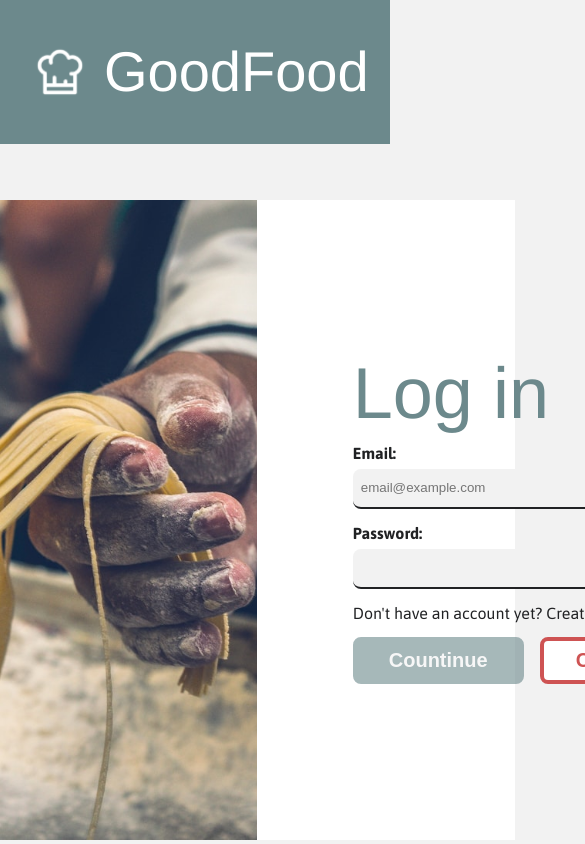
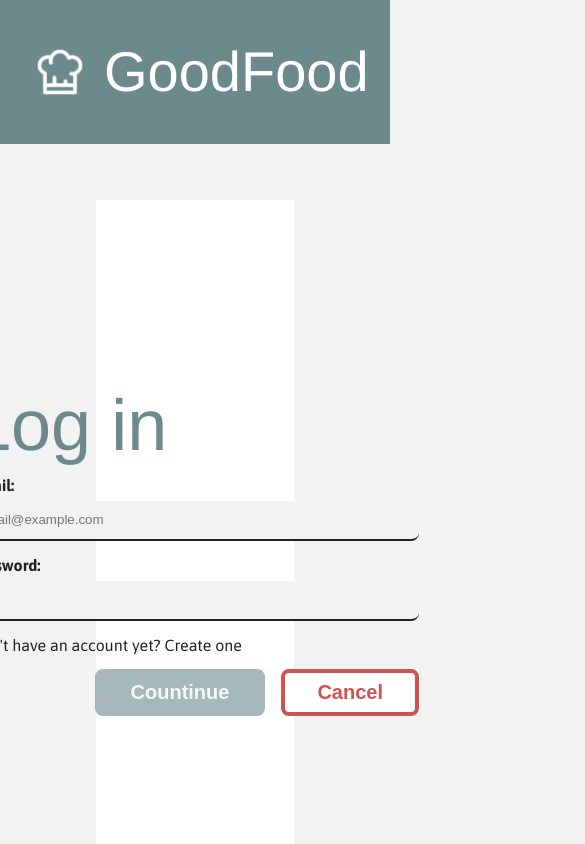
Before and after one commit to avilrod3004/Proyecto4_GoodFood, a React (Vite) app: page /login in a window 390 px wide. Shown: the top 844 px of the page, 585 px wide, since content can reach past the window. Built offline with nearby package versions, Linux system fonts and the light colour scheme; no server answers; grey boxes are pictures that could not be loaded; a web font is replaced by a local one.

Commit message:
responsive login...

```diff
--- a/src/pages/Login.jsx
+++ b/src/pages/Login.jsx
@@ -7,6 +7,7 @@ import {validateEmail} from "../utils/ValidateForms.jsx";
 import {ToastContainer} from "react-toastify";
 import {notifyError} from "../utils/Toast.jsx";
 import LoginImagen from "../assets/img_login.jpeg"
+import {ThemeContext} from "../context/ThemeContext.jsx";
 
 /**
  * Componente que muestra el formulario de inicio de sesión
@@ -32,6 +33,7 @@ const Login = () => {
     const [disabledSubmit, setDisabledSubmit] = useState(true);
 
     const {user} = useContext(UserContext);
+    const {theme, toggleTheme} = useContext(ThemeContext);
     const navigate = useNavigate();
 
     /**
@@ -131,7 +133,7 @@ const Login = () => {
             navigate("/profile");
         } catch (error) {
             setLoading(false);
-            notifyError("An error has occurred. Please try again later.", "light")
+            notifyError("An error has occurred. Please try again later.", theme)
         }
     };
 
--- a/src/sass/views/_login.scss
+++ b/src/sass/views/_login.scss
@@ -2,8 +2,10 @@
   display: flex;
   align-items: center;
   justify-content: center;
+  flex-wrap: wrap;
 
-  @include padding(3.5rem, 3.5rem, 2rem, 2rem);
+  @include padding(3.5rem, 3.5rem, 6rem, 6rem);
+  min-height: 80vh;
 }
 
 .login__ventana-login {
@@ -20,18 +22,78 @@
   object-fit: cover;
 }
 
+@media (max-width: 1478px) {
+  .ventana-login__imagen {
+    width: 35rem;
+  }
+
+  .ventana-login__formulario-login {
+    width: 35rem;
+  }
+}
+
+@media (max-width: 1318px) {
+  .ventana-login__imagen {
+    width: 30rem;
+  }
+
+  .ventana-login__formulario-login {
+    width: 30rem;
+    @include padding(4rem, 4rem, 4rem, 4rem);
+  }
+}
+
+@media (max-width: 1174px) {
+  .login__ventana-login {
+    flex-direction: column;
+  }
+
+  .ventana-login__imagen {
+    display: none;
+  }
+}
+
+@media (max-width: 720px) {
+  .ventana-login__formulario-login {
+    width: 35rem;
+    @include padding(2rem, 2rem, 2rem, 2rem);
+  }
+}
+
+@media (max-width: 686px) {
+
+  .ventana-login__formulario-login {
+    width: 25rem;
+    @include padding(4rem, 4rem, 4rem, 4rem);
+  }
+}
+
+@media (max-width: 540px) {
+
+  .login__ventana-login {
+    width: 100%;
+    @include padding(2rem, 2rem, 2rem, 2rem);
+  }
+
+  .ventana-login__formulario-login {
+    width: 100%;
+  }
+}
+
 
 /* --- FORMULARIO --- */
 
 .ventana-login__formulario-login {
+  height: 40rem;
   width: 40rem;
 
   display: flex;
   flex-direction: column;
+  justify-content: center;
   gap: 1rem;
   align-items: start;
 
-  @include padding(0rem, 0rem, 6rem, 6rem);
+  @include padding(6rem, 6rem, 6rem, 6rem);
 }
 
 .formulario-login__error {
```
